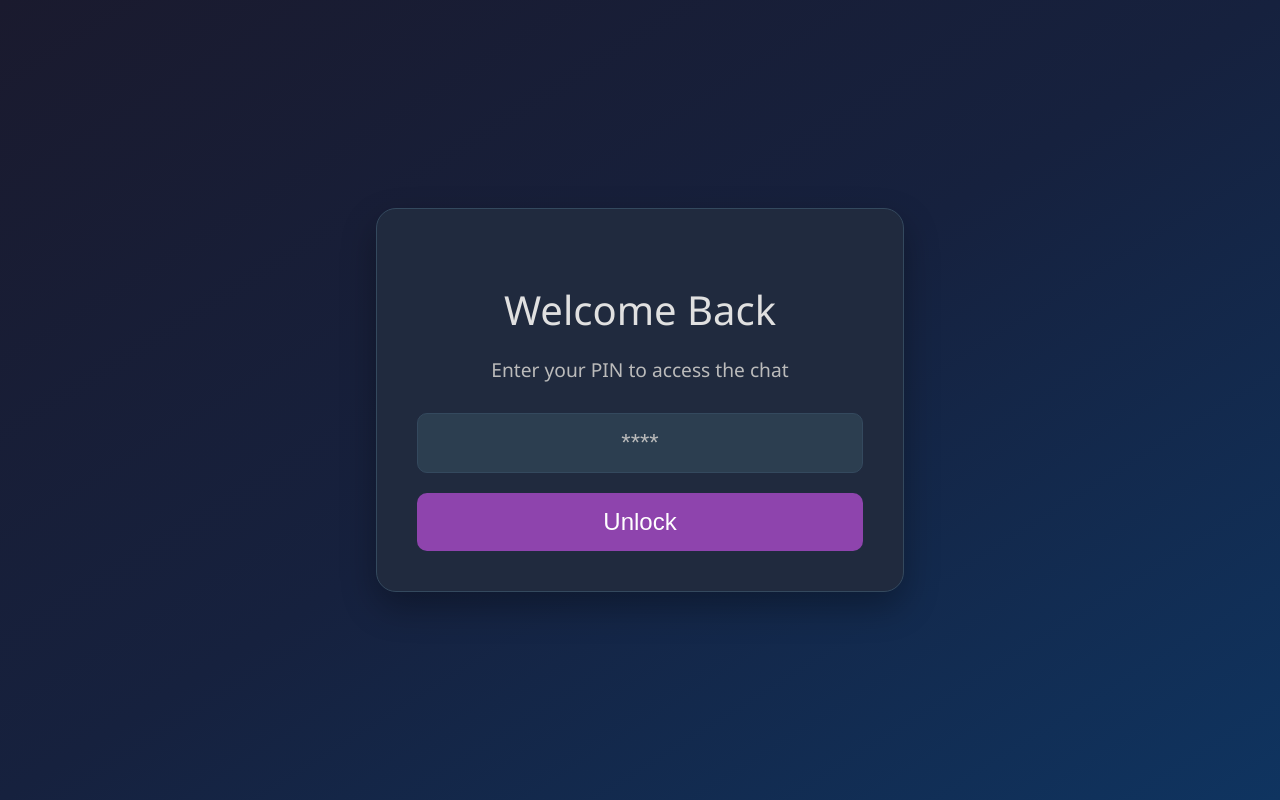
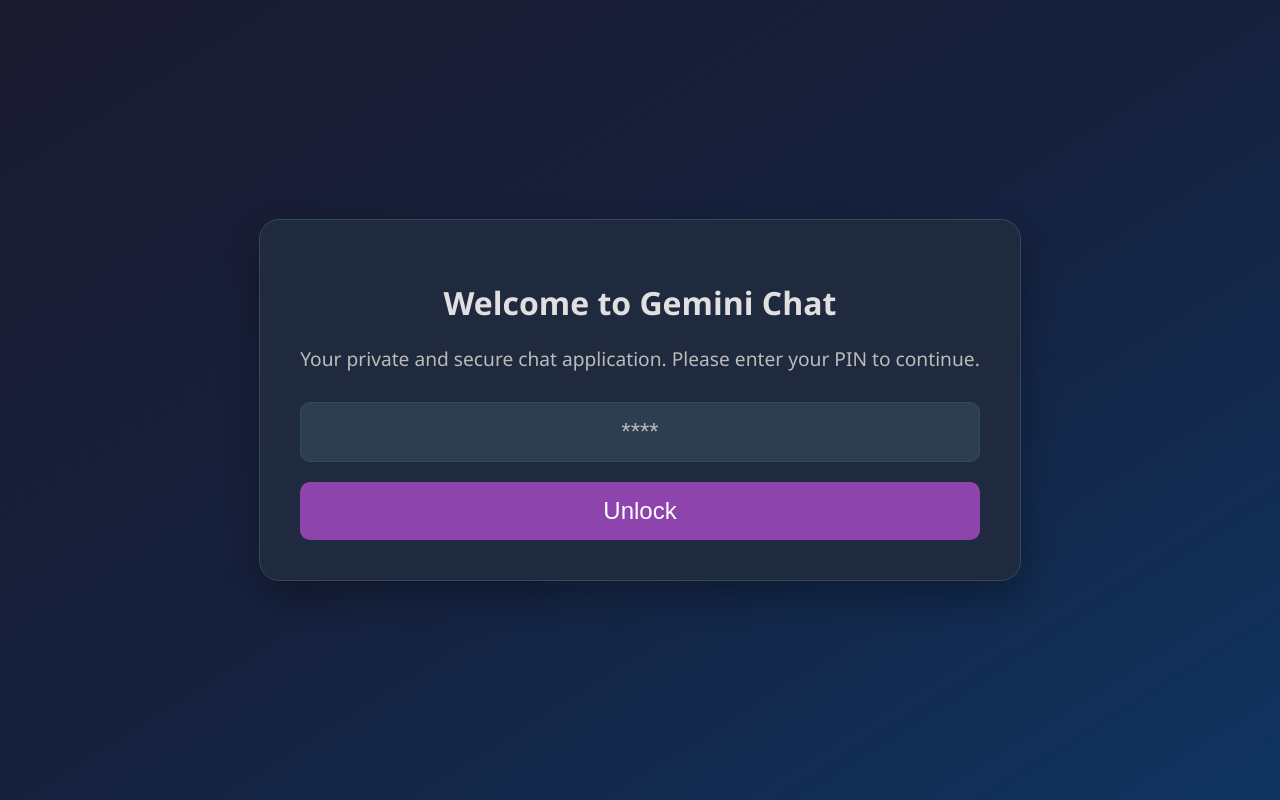
Before and after one commit to badhonbiswasdev/Emul, a React (Vite) app: page / in a window 1280 px wide. Built offline with nearby package versions, Linux system fonts and the light colour scheme; no server answers.

Commit message:
feat: add vercel.json for routing and update auth page

```diff
--- a/src/AuthPage.css
+++ b/src/AuthPage.css
@@ -9,6 +9,15 @@
     --border-color: #34495e;
     --shadow-color: rgba(0, 0, 0, 0.3);
     --error-color: #e74c3c;
+}
+
+.fullscreen {
+    position: fixed;
+    top: 0;
+    left: 0;
+    width: 100%;
+    height: 100%;
+    overflow: auto;
 }
 
 .auth-container {
--- a/src/AuthPage.jsx
+++ b/src/AuthPage.jsx
@@ -30,10 +30,10 @@ const AuthPage = () => {
   };
 
   return (
-    <div className="auth-container">
+    <div className="auth-container fullscreen">
       <div className="auth-box">
-        <h2>Welcome Back</h2>
-        <p>Enter your PIN to access the chat</p>
+        <h1>Welcome to Gemini Chat</h1>
+        <p>Your private and secure chat application. Please enter your PIN to continue.</p>
         <form onSubmit={handleSubmit}>
           <input
             type="password"
```
Also changed, not shown: vercel.json (added).
